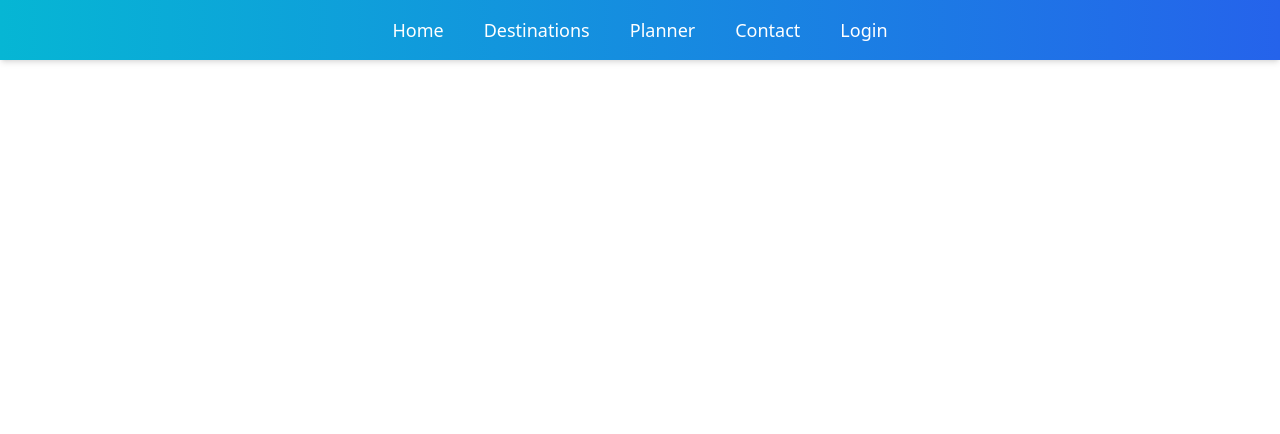
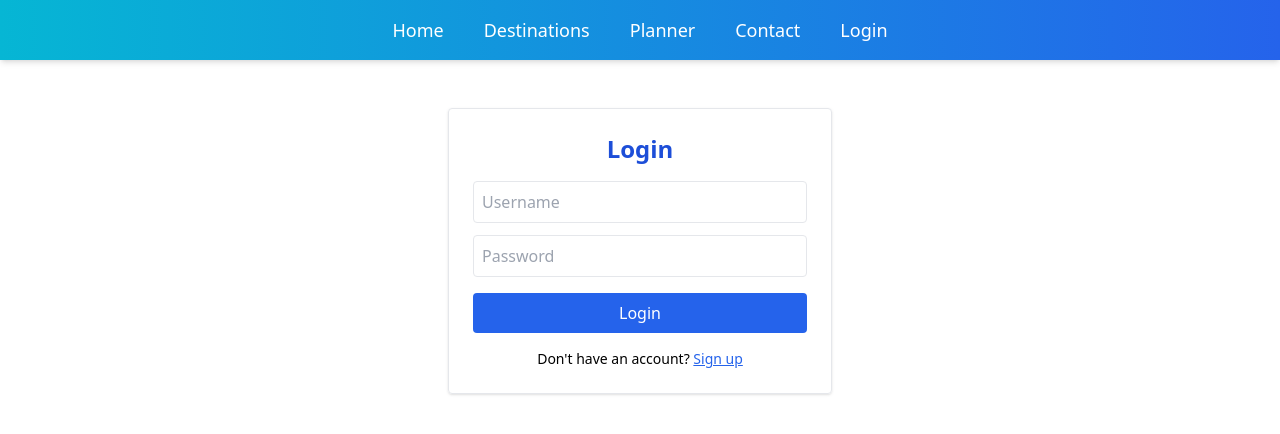
Before and after one commit to andrewsigei-hub/destinova-frontend, a React (Vite) app: page /login in a window 1280 px wide. Shown: the top 434 px of the page. Built offline with nearby package versions, Linux system fonts and the light colour scheme.

Commit message:
fixed login page rendering

```diff
--- a/package.json
+++ b/package.json
@@ -9,8 +9,6 @@
     "lint": "eslint .",
     "preview": "vite preview",
     "start": "json-server --watch db.json --port 10000"
-
-
   },
   "dependencies": {
     "@tailwindcss/postcss": "^4.1.15",
@@ -20,7 +18,7 @@
     "react": "^19.1.1",
     "react-dom": "^19.1.1",
     "react-hot-toast": "^2.6.0",
-    "react-router-dom": "^7.9.4",
+    "react-router-dom": "^7.9.5",
     "react-toastify": "^11.0.5"
   },
   "devDependencies": {
--- a/src/App.jsx
+++ b/src/App.jsx
@@ -35,17 +35,18 @@
         {/* Planner route */}
         <Route path="/planner" element={<TravelPlanner />} />{" "}
         {/* Profile route */}
-        <Route path="/profile"
-           element={
+        <Route
+          path="/profile"
+          element={
             user ? (
               <Profile user={user} onLogout={handleLogout} />
-             ) : (
-                //  if a user is not loggen in the login form is displayed instead of the profile.
-              <Login/>
+            ) : (
+              //  if a user is not loggen in the login form is displayed instead of the profile.
+              <Login />
             )
           }
         />
-
+        <Route path="/login" element={<Login />} />
       </Routes>
       {/* Toast notifications container */}
       <ToastContainer position="top-center" autoClose={2000} />
```
Also changed, not shown: 1 other file (tests, documents, lock files or other folders).
